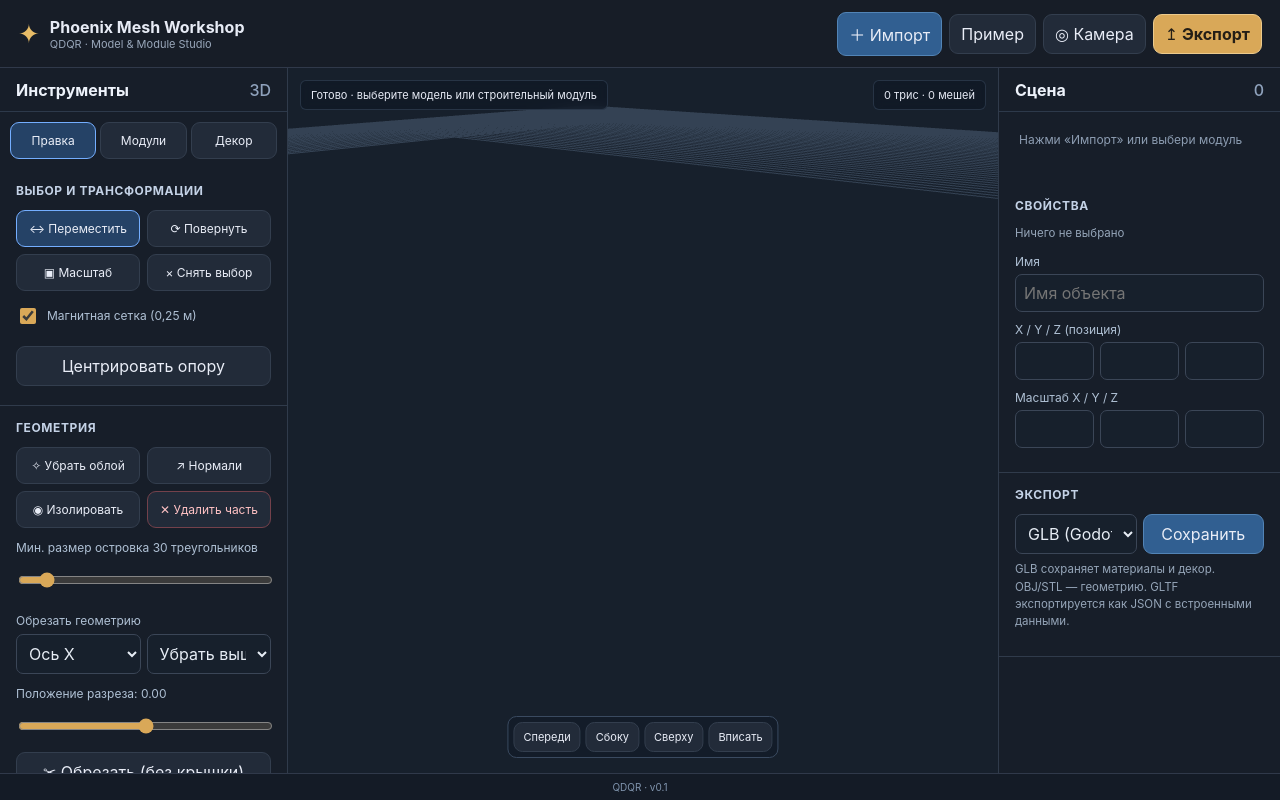
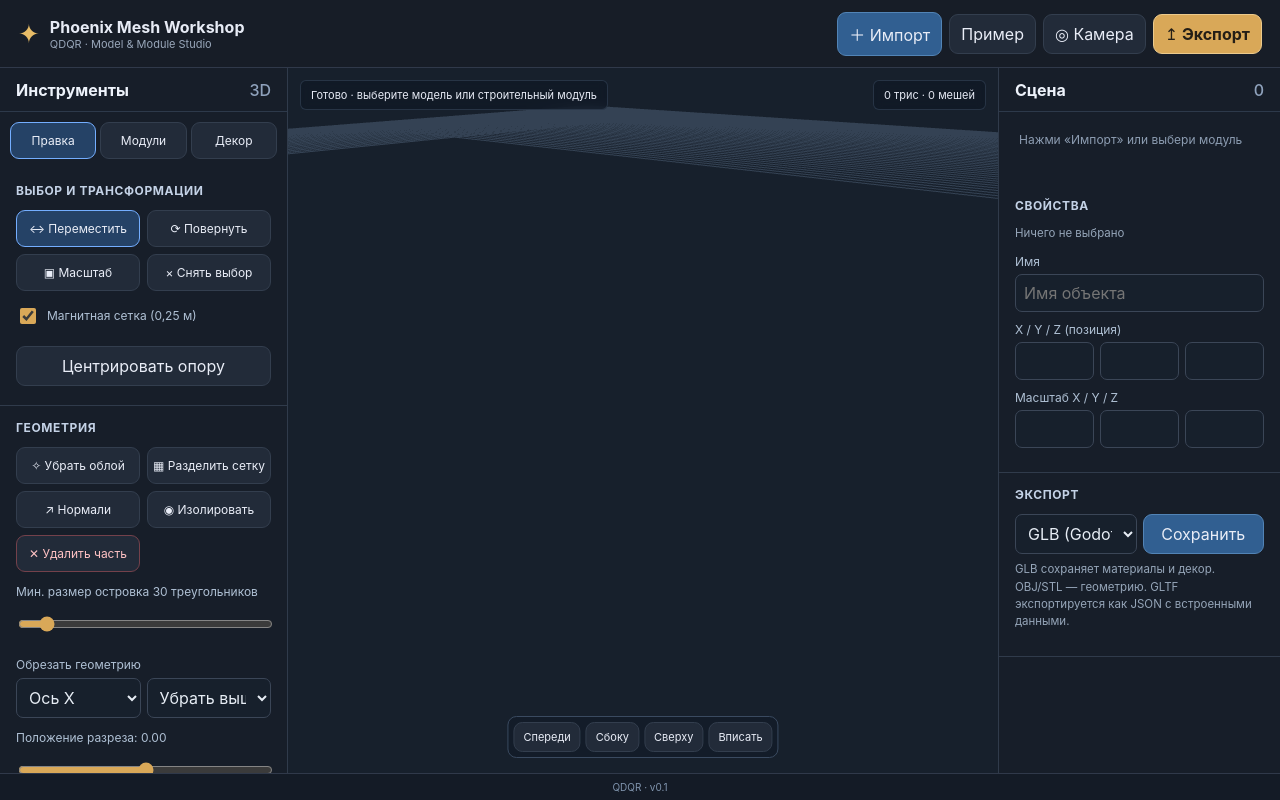
Before and after one commit to RayZenGreallyzzz/QDQR, a website built with Vite: page index.html in a window 1280 px wide. Built offline with nearby package versions, Linux system fonts and the light colour scheme; animation ran at ten frames a second.

Commit message:
Expose separate mesh islands tool

```diff
--- a/index.html
+++ b/index.html
@@ -22,7 +22,7 @@
       <div class="tabs" id="toolTabs"><button class="active" data-tab="edit">Правка</button><button data-tab="build">Модули</button><button data-tab="decor">Декор</button></div>
       <div class="tab-page active" id="tab-edit">
         <section><h3>Выбор и трансформации</h3><div class="tool-grid"><button data-mode="translate" class="mode active">↔ Переместить</button><button data-mode="rotate" class="mode">⟳ Повернуть</button><button data-mode="scale" class="mode">▣ Масштаб</button><button id="clearSelection">× Снять выбор</button></div><label class="check"><input id="snap" type="checkbox" checked/> Магнитная сетка (0,25 м)</label><button id="centerPivot">Центрировать опору</button></section>
-        <section><h3>Геометрия</h3><div class="tool-grid"><button id="cleanBtn">✧ Убрать облой</button><button id="normalsBtn">↗ Нормали</button><button id="isolateBtn">◉ Изолировать</button><button id="deleteBtn" class="warn">✕ Удалить часть</button></div><label>Мин. размер островка <output id="islandLabel">30</output> треугольников</label><input id="islandSize" type="range" min="3" max="500" step="1" value="30"/><label>Обрезать геометрию</label><div class="two"><select id="cutAxis"><option value="x">Ось X</option><option value="y">Ось Y</option><option value="z">Ось Z</option></select><select id="cutSide"><option value="above">Убрать выше</option><option value="below">Убрать ниже</option></select></div><label>Положение разреза: <output id="cutLabel">0.00</output></label><input id="cutPos" type="range" min="-2" max="2" step=".01" value="0"/><button id="cutBtn">✂ Обрезать (без крышки)</button><label>Изгиб по ширине: <output id="bendLabel">0°</output></label><input id="bendValue" type="range" min="-150" max="150" value="0"/><button id="bendBtn">⌁ Применить изгиб</button></section>
+        <section><h3>Геометрия</h3><div class="tool-grid"><button id="cleanBtn">✧ Убрать облой</button><button id="splitBtn">▦ Разделить сетку</button><button id="normalsBtn">↗ Нормали</button><button id="isolateBtn">◉ Изолировать</button><button id="deleteBtn" class="warn">✕ Удалить часть</button></div><label>Мин. размер островка <output id="islandLabel">30</output> треугольников</label><input id="islandSize" type="range" min="3" max="500" step="1" value="30"/><label>Обрезать геометрию</label><div class="two"><select id="cutAxis"><option value="x">Ось X</option><option value="y">Ось Y</option><option value="z">Ось Z</option></select><select id="cutSide"><option value="above">Убрать выше</option><option value="below">Убрать ниже</option></select></div><label>Положение разреза: <output id="cutLabel">0.00</output></label><input id="cutPos" type="range" min="-2" max="2" step=".01" value="0"/><button id="cutBtn">✂ Обрезать (без крышки)</button><label>Изгиб по ширине: <output id="bendLabel">0°</output></label><input id="bendValue" type="range" min="-150" max="150" value="0"/><button id="bendBtn">⌁ Применить изгиб</button></section>
         <section><h3>Правка и проверка</h3><div class="tool-grid"><button id="undoBtn">↶ Отменить</button><button id="redoBtn">↷ Вернуть</button><button id="bakeBtn">▧ Применить матрицы</button><button id="groundBtn">↧ На землю</button></div><label class="check"><input type="checkbox" id="wire"/> Каркасная сетка</label><label class="check"><input type="checkbox" id="gridCheck" checked/> Сетка пола</label></section>
       </div>
       <div class="tab-page" id="tab-build">
```
